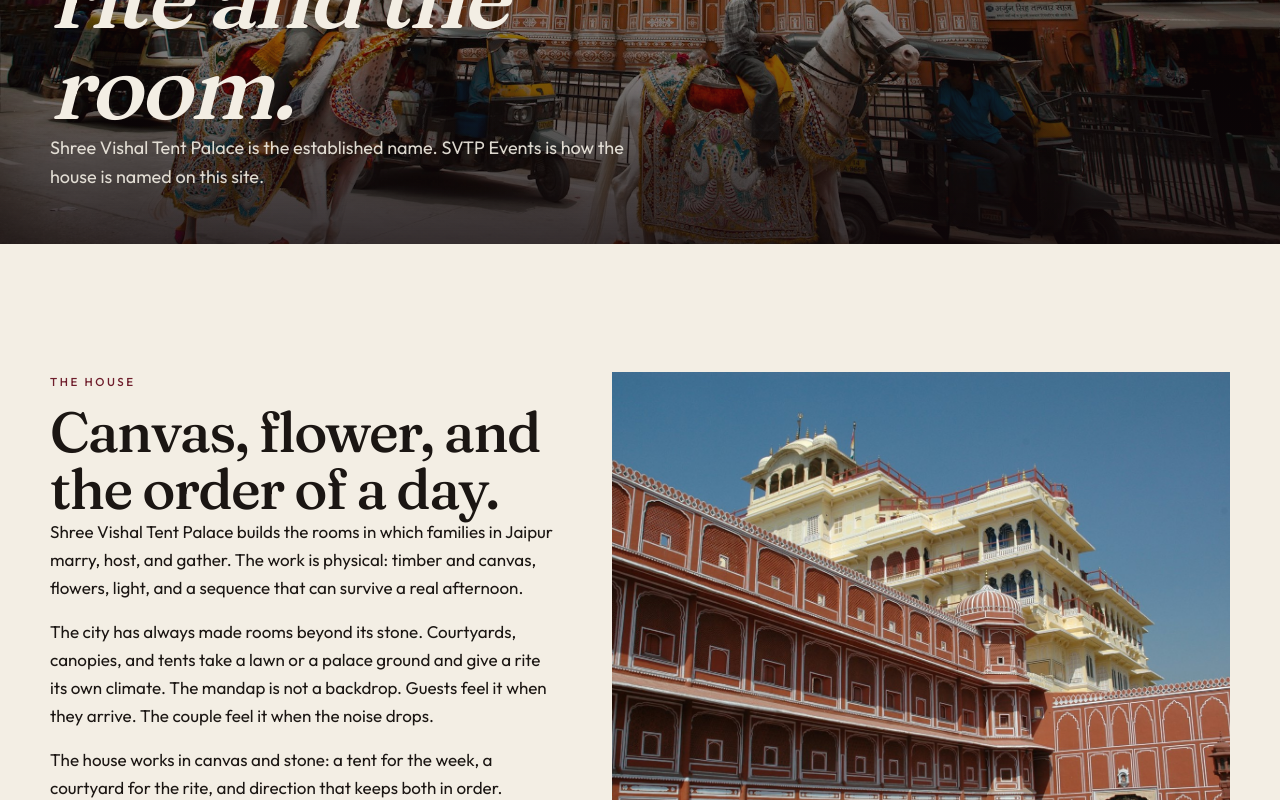
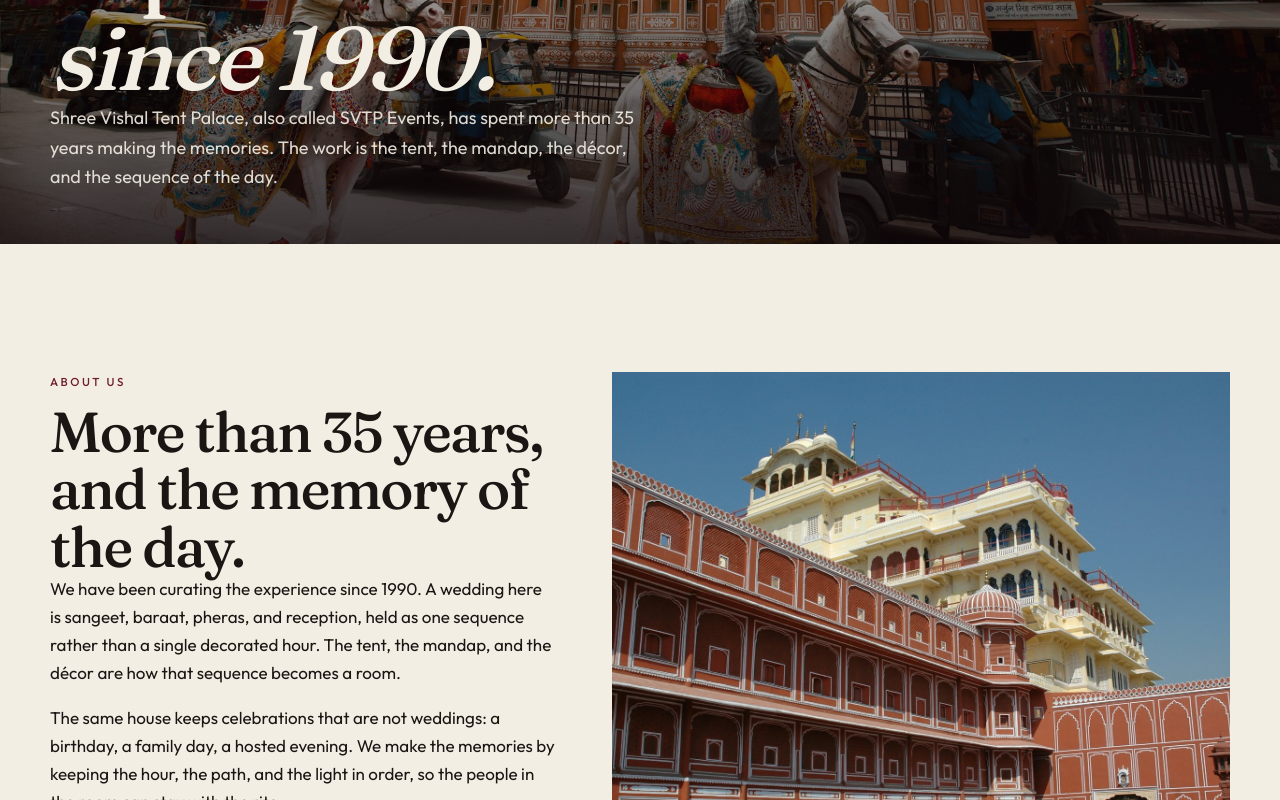
Before and after one commit to ksarthak021/Assignments, a Next.js app: page /Assignments/about in a window 1280 px wide. Shown: the part 460-1260 px from the top of the page. Built offline with nearby package versions, Linux system fonts and the light colour scheme; no server answers.

Commit message:
Tell the house’s story since 1990.
The About page now says Shree Vishal Tent Palace has been curating weddings and gatherings for more than 35 years, and the home teaser matches that line.

Co-authored-by: ksarthak021 <ksarthak021@gmail.com>

```diff
--- a/app/about/page.tsx
+++ b/app/about/page.tsx
@@ -6,8 +6,8 @@ import { BRAND, MAP, pageMeta, processSteps } from "@/lib/site";
 
 export const metadata = pageMeta(
   "/about",
-  "About the house in Jaipur",
-  "About SVTP Events, the site of Shree Vishal Tent Palace: a Jaipur house for weddings and gatherings, and how the work is done.",
+  "About us",
+  "Shree Vishal Tent Palace, also called SVTP Events, has been curating weddings and gatherings in Jaipur since 1990 — more than 35 years of tents, mandaps, décor, and the memory of the day.",
 );
 
 export default function AboutPage() {
@@ -16,34 +16,34 @@ export default function AboutPage() {
       <Hero
         image="/images/hawa-mahal.jpg"
         alt="Hawa Mahal in Jaipur, a pink sandstone façade of stacked windows and small balconies."
-        kicker="About"
+        kicker="About us"
         title={
           <>
-            A Jaipur house for <em>the rite and the room.</em>
+            Curating the experience <em>since 1990.</em>
           </>
         }
-        lede="Shree Vishal Tent Palace is the established name. SVTP Events is how the house is named on this site."
+        lede="Shree Vishal Tent Palace, also called SVTP Events, has spent more than 35 years making the memories. The work is the tent, the mandap, the décor, and the sequence of the day."
       />
 
       <section className="section">
         <div className="wrap about-grid">
           <Reveal>
           <div className="prose">
-            <p className="kicker">The house</p>
-            <h2>Canvas, flower, and the order of a day.</h2>
+            <p className="kicker">About us</p>
+            <h2>More than 35 years, and the memory of the day.</h2>
             <p>
-              Shree Vishal Tent Palace builds the rooms in which families in Jaipur marry, host, and
-              gather. The work is physical: timber and canvas, flowers, light, and a sequence that
-              can survive a real afternoon.
+              We have been curating the experience since 1990. A wedding here is sangeet, baraat,
+              pheras, and reception, held as one sequence rather than a single decorated hour. The
+              tent, the mandap, and the décor are how that sequence becomes a room.
             </p>
             <p>
-              The city has always made rooms beyond its stone. Courtyards, canopies, and tents take
-              a lawn or a palace ground and give a rite its own climate. The mandap is not a
-              backdrop. Guests feel it when they arrive. The couple feel it when the noise drops.
+              The same house keeps celebrations that are not weddings: a birthday, a family day, a
+              hosted evening. We make the memories by keeping the hour, the path, and the light in
+              order, so the people in the room can stay with the rite.
             </p>
             <p>
-              The house works in canvas and stone: a tent for the week, a courtyard for the rite,
-              and direction that keeps both in order.
+              {BRAND.established}, also called {BRAND.name}, is in {BRAND.city}. The house is at{" "}
+              {BRAND.address}.
             </p>
           </div>
           </Reveal>
--- a/app/page.tsx
+++ b/app/page.tsx
@@ -59,8 +59,8 @@ export default function HomePage() {
             <div className="story-copy">
               <p className="kicker">The house</p>
               <p>
-                Jaipur has long made rooms out of more than stone. A lawn becomes a climate. A
-                courtyard becomes a court. Canvas, flower, and light give a rite its own weather.
+                Since 1990, Shree Vishal Tent Palace has been curating the experience — more than 35
+                years of making the memories.
               </p>
               <p>
                 The work is physical and sequential: the path a baraat can actually walk, the height
```
